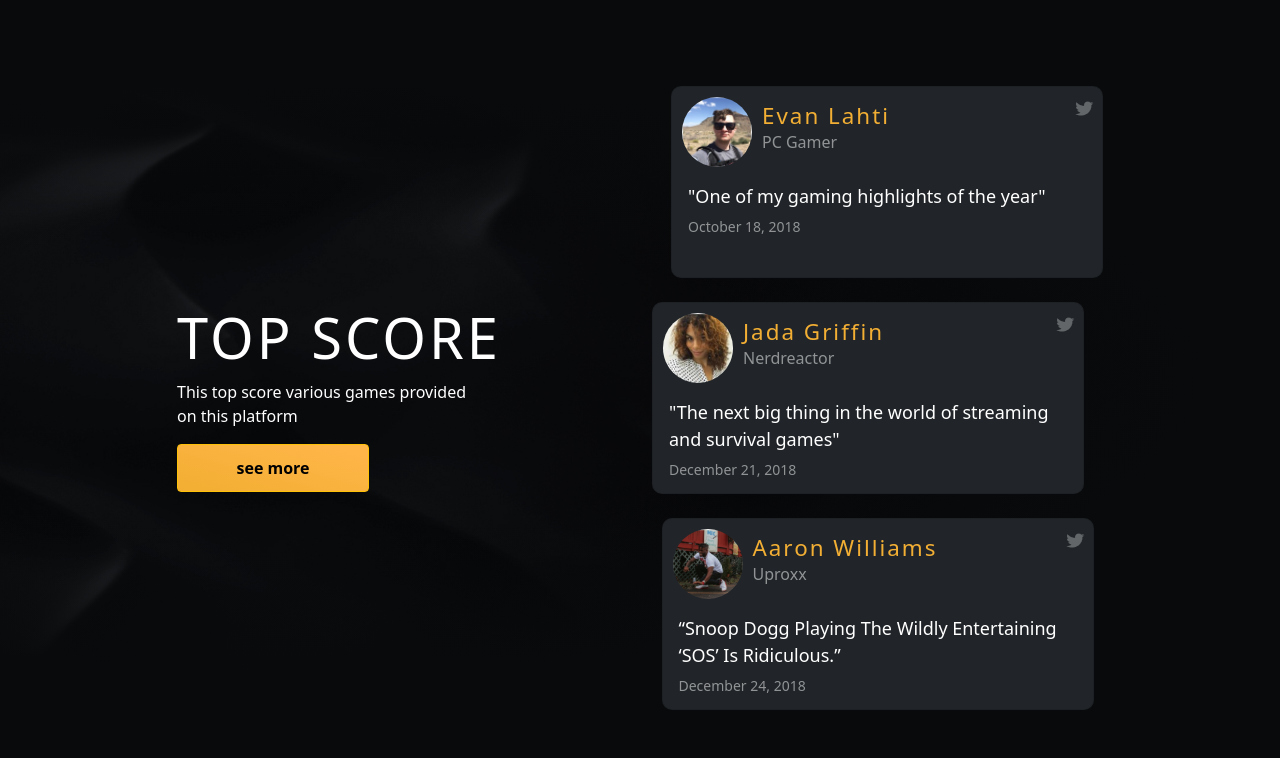
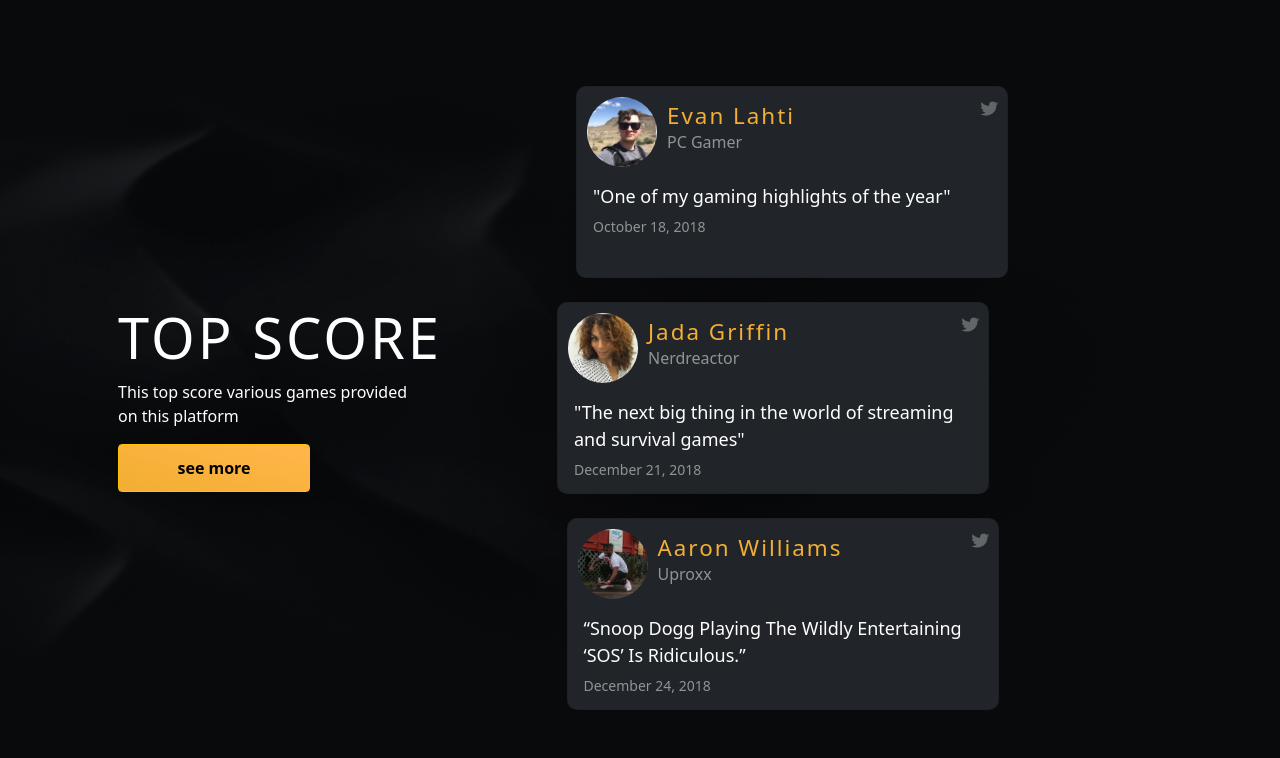
Before and after one commit to gestapg/Binar-Challenge-3, a plain HTML site: page index.html in a window 1280 px wide. Shown: the part 3202-3960 px from the top of the page. Drawn offline with nearby package versions, Linux system fonts and the light colour scheme.

Commit message:
delete offset-1 pada fifthpage

```diff
--- a/index.html
+++ b/index.html
@@ -192,7 +192,7 @@
       <div id="fifthpage" class="container-fluid d-flex flex-column justify-content-center">
         <div class="container">
           <div class="row">
-            <div class="offset-1 col-lg-5 d-flex flex-column justify-content-center">
+            <div class="col-lg-5 d-flex flex-column justify-content-center p-5">
               <div>
                 <h1>TOP SCORE</h1>
                 <p>
```
